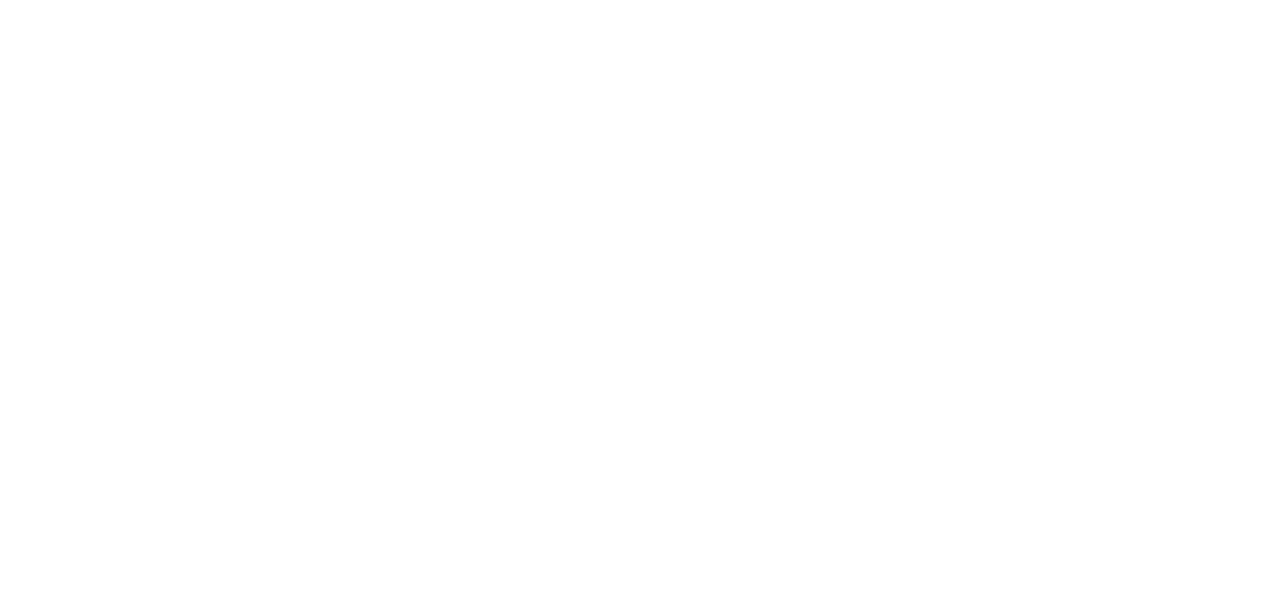
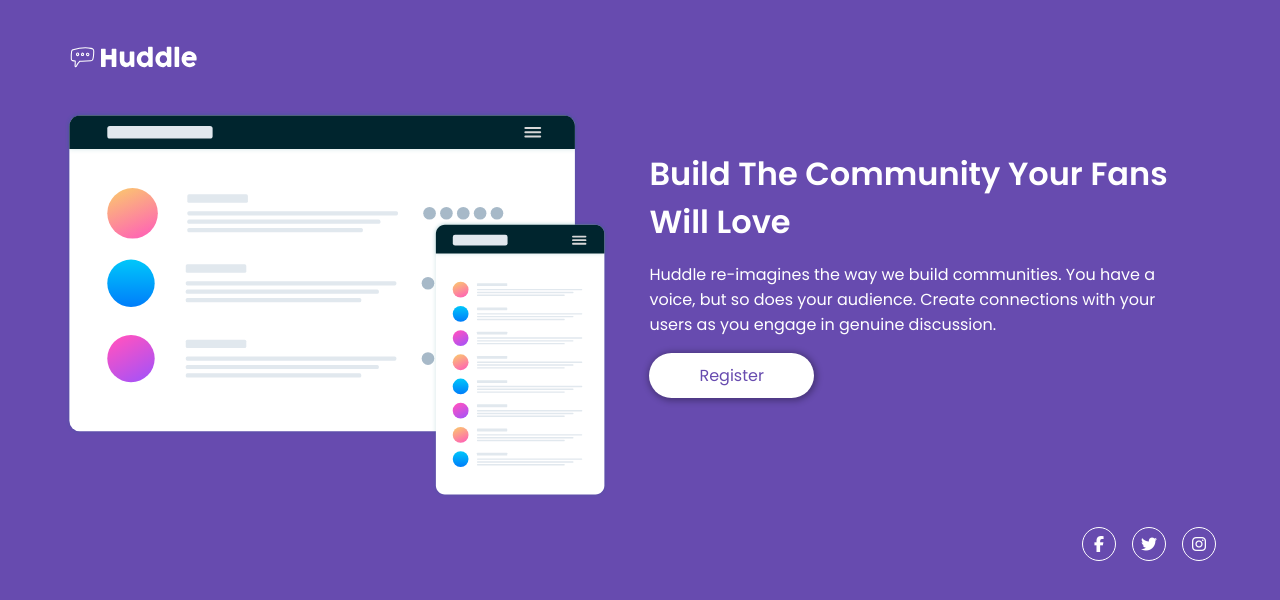
Before and after one commit to dheeraj78/Huddles-landing-page-single-Introductory, a plain HTML site: page index.html in a window 1280 px wide. Drawn offline with Linux system fonts and the light colour scheme.

Commit message:
almost complete

```diff
--- a/index.html
+++ b/index.html
@@ -16,6 +16,8 @@
     rel="stylesheet">
   <link href="https://fonts.googleapis.com/css2?family=Open+Sans:ital,wght@0,300..800;1,300..800&display=swap"
     rel="stylesheet">
+
+    <link rel="stylesheet" href="https://cdnjs.cloudflare.com/ajax/libs/font-awesome/6.7.2/css/all.min.css" integrity="sha512-Evv84Mr4kqVGRNSgIGL/F/aIDqQb7xQ2vcrdIwxfjThSH8CSR7PBEakCr51Ck+w+/U6swU2Im1vVX0SVk9ABhg==" crossorigin="anonymous" referrerpolicy="no-referrer" />
 </head>
 
 <body>
@@ -23,7 +25,7 @@
     <header class="header">
 
       <div class="logo">
-        <a href="#" class="logo">
+        <a href="#" class="logo-link">
           <img src="images/logo.svg" alt="Website logo">
         </a>
       </div>
@@ -32,8 +34,40 @@
 
     <main>
 
+      <section class="main-content">
+        <!-- left block side -->
+
+        <div class="col left-image-container">
+          <img src="images/illustration-mockups.svg" alt="mobile and desktop screen sample">
+        </div>
+
+        <!--  Right side block contaianer -->
+
+        <div class="col right-content-container">
+          <h1 class="main-heading">
+            Build The Community Your Fans Will Love
+          </h1>
+          <p class="main-para">
+            Huddle re-imagines the way we build communities. You have a voice, but so does your audience.
+            Create connections with your users as you engage in genuine discussion.
+          </p>
+          <button class="register">Register</button>
+        </div>
+      </section>
+
+      <section class="social-links-icons">
+        <div class="facebook">
+          <i class="fa-brands fa-facebook-f"></i>
+        </div>
+        <div class="twitter">
+          <i class="fa-brands fa-twitter"></i>
+        </div>
+        <div class="instagram">
+          <i class="fa-brands fa-instagram"></i>
+        </div>
+      </section>
+
     </main>
-
   </div>
 </body>
 
--- a/style.css
+++ b/style.css
@@ -10,11 +10,154 @@
 
 :root {
     /* color */
-    --clr-primary-violet: hsl(257,40%,49%);
-    --clr-primary-smagenta: hsl(300,69%,71%);
+    --clr-primary-violet: hsl(257, 40%, 49%);
+    --clr-primary-smagenta: hsl(300, 69%, 71%);
+    --fclr-primary: white;
+    --fclr-secondary: var(--clr-primary-smagenta);
     /* typography */
     --font-primary: 'Poppins', sans-serif;
     --font-secondary: 'Open Sans', sans-serif;
     --fw-primary: 400;
     --fw-medium: 600;
+    /* custom styles */
+    --page-padding: 1.5rem;
+    --gap: 1rem;
+    --main-gap: 2.5rem;
 }
+
+body {
+    color: var(--fclr-primary);
+    /* overflow: hidden; */
+}
+
+h1,
+.register,
+p {
+    font-family: var(--font-primary);
+    text-align: center;
+}
+
+h1 {
+    font-weight: var(--fw-medium);
+}
+
+p,
+.register {
+    font-weight: var(--fw-primary);
+}
+
+.wrapper {
+    background-color: var(--clr-primary-violet);
+    width: clamp(20rem, 100%, 90rem);
+    padding: var(--page-padding);
+}
+
+.header .logo a img {
+    width: clamp(8.5rem, 20%, 8.125rem);
+}
+
+.header {
+    margin: 0 0 2rem;
+}
+
+.main-content {
+    display: flex;
+    flex-direction: column;
+    gap: var(--main-gap);
+}
+
+.col {
+    width: 100%;
+}
+
+.left-image-container img {
+    width: 100%;
+    height: auto;
+}
+
+.right-content-container {
+    display: flex;
+    flex-direction: column;
+    align-items: center;
+    row-gap: var(--gap);
+}
+
+.register {
+    padding: 0.5rem 6rem;
+    border: 2px solid transparent;
+    outline: none;
+    border-radius: 30px;
+    background-color: white;
+    color: var(--clr-primary-violet);
+    font-size: 1rem;
+    box-shadow: 1px 1px 6px 2px rgba(0, 0, 0, 0.3);
+}
+
+.register:focus {
+    border: 1px solid black;
+}
+
+.social-links-icons {
+    margin-top: 4rem;
+}
+
+.social-links-icons,
+.social-links-icons>div {
+    display: flex;
+    justify-content: center;
+    gap: 1rem;
+}
+
+.social-links-icons div {
+    color: white;
+    border: 1px solid white;
+    border-radius: 50%;
+    padding: .5rem;
+}
+
+i {
+    height: 1rem;
+    width: 1rem;
+    text-align: center;
+}
+
+@media screen and (min-width: 768px) {
+
+    .wrapper {
+        padding: var(--main-gap) 0;
+        min-height: 100vh;
+    }
+
+    .header, .main-content,.social-links-icons {
+        width: 90%;
+        /* margin: auto; */
+        margin-inline: auto;
+    }
+
+    .main-content {
+        flex-direction: row;
+    }
+
+    .right-content-container {
+        align-items: flex-start;
+        padding: var(--main-gap) var(--main-gap) 0 0;
+    }
+
+    h1 {
+        font-size: 2rem;
+    }
+
+    h1,p {
+        text-align: left;
+    }
+
+    .social-links-icons {
+        margin-top: var(--page-padding);
+        justify-content: flex-end;
+    }
+
+    .register {
+        padding: .5rem 3rem;
+    }
+
+}
```
Also changed, not shown: 1 other file.
